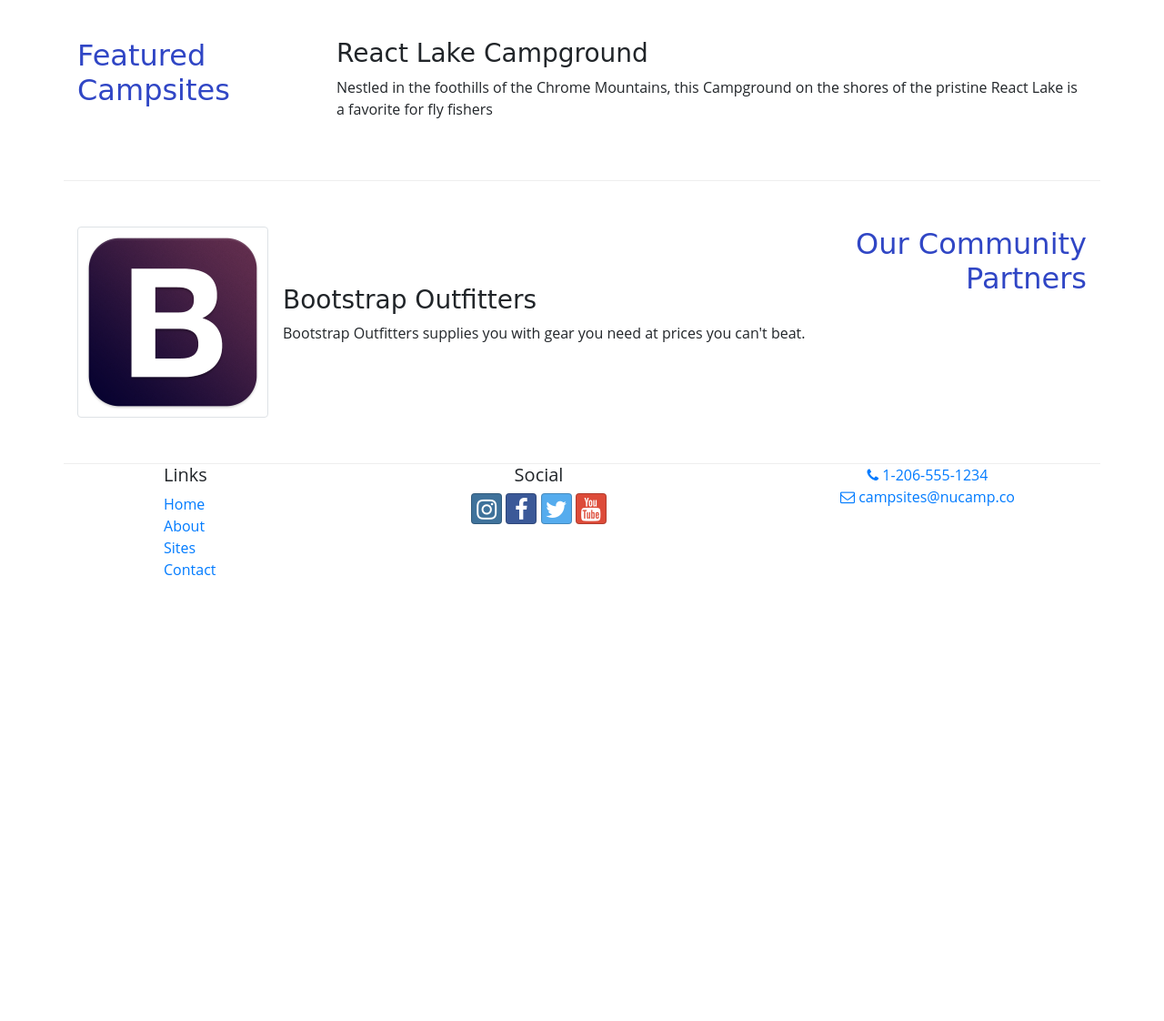
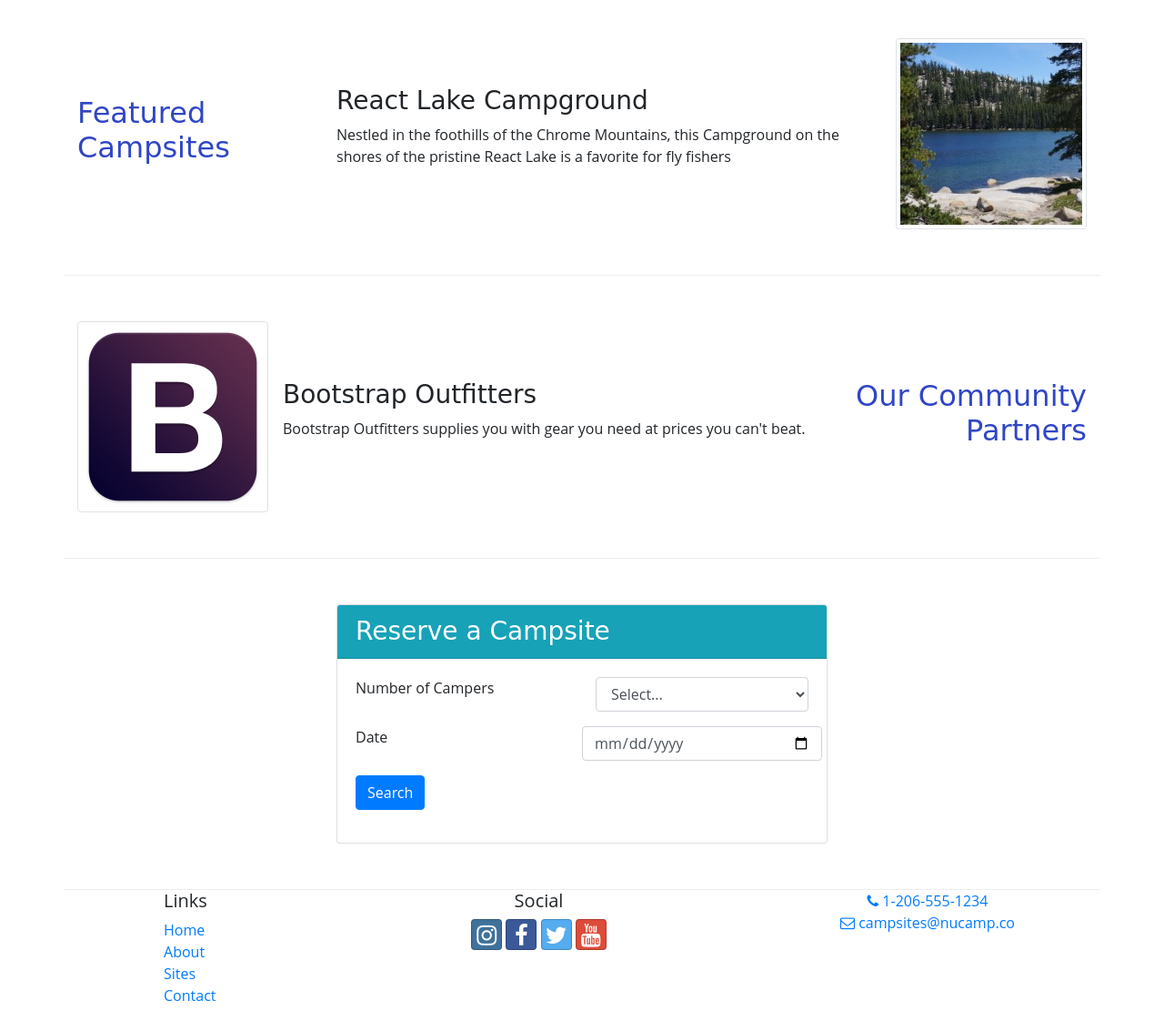
Before and after one commit to tidalwave2000/git-test, a website: page index.html in a window 1280 px wide. Shown: the part 640-1762 px from the top of the page at 91% size. Before the commit the page ends 1294 px from the top, so only its background shows below. Drawn offline with nearby package versions, Linux system fonts and the light colour scheme.

Commit message:
Reserve Campsite

```diff
--- a/index.html
+++ b/index.html
@@ -22,12 +22,16 @@
     <header class="jumbotron jumbotron-fluid">
         <div class="container">
             <div class="row row-content align-items-center">
-                <div class="col-4 col-sm-3 col=md-2 align-self-center">
+                <div class="col-4 col-sm-3 col-md-2 align-self-center">
                     <img src="img/logo.png" class="img-fluid" />
                 </div>
                 <div class="col">
                     <h1>NuCamp</h1>
                     <h2>a better way to camp</h2>
+                </div>
+                <!-- Reserve Button anchor -->
+                <div class="col-md-4 col-xl-2 mt-4">
+                    <a href="#reserveForm" class="btn btn-info btn-lg">Reserve Campsite</a>
                 </div>
             </div>
         </div>
@@ -72,19 +76,26 @@
                 </div>
             </div>
 
-            <div class="row row-content">
+            <div class="row row-content align-items-center">
 
-                <div class="col-sm-4 col-md-3">
+                <div class="col-sm-4 col-md-3 ">
                     <h2>Featured Campsites</h2>
                 </div>
 
                 <div class="col">
-                    <h3>React Lake Campground</h3>
-                    <p class="d-none d-sm-block">Nestled in the foothills of the Chrome Mountains, this Campground on the shores of the pristine React Lake is a favorite for fly fishers</p>
+                    <div class="media">
+
+                        <div class="media-body align-self-center">
+                            <h3>React Lake Campground</h3>
+                            <p class="d-none d-sm-block">Nestled in the foothills of the Chrome Mountains, this Campground on the shores of the pristine React Lake is a favorite for fly fishers</p>
+                        </div>
+
+                        <img class="d-flex ml-3 img-thumbnail order-last" src="img/react-lake-thumb.jpg" alt="React Lake" />
+                    </div>
                 </div>
             </div>
 
-            <div class="row row-content">
+            <div class="row row-content align-items-center">
                     <div class="col-sm-4 order-sm-last col-md-3">
                         <h2 class="text-sm-right">Our Community Partners</h2>
                     </div>
@@ -100,7 +111,41 @@
                         </div>
                     </div>
             </div>
+            <div class="row row-content align-items-center">
+                <div class="col-sm-6 mx-auto">
+                    <div class="card">
+                        <h3 class="card-header bg-info text-white">Reserve a Campsite</h3>
+                        <div class="card-body">
+                            <form id="reserveForm">
+                                <div class="row form-group">
+                                    <label for="numCampers" class="col col-sm-6">Number of Campers</label>
+                                    <div class="col-sm-6">
+                                        <select name="numCampers" class="form-control" id="numCampers">
+                                          <option selected>Select...</option>
+                                          <option value="1">1</option>
+                                          <option value="2">2</option>
+                                          <option value="3">3</option>
+                                          <option value="4">4</option>
+                                          <option value="5">5</option>
+                                          <option value="6">6</option>
+                                        </select>
+                                      </div>
+                                </div>
+                                <div class="row form-group">
+                                    <label for="date" class="col-sm-6">Date</label>
+                                    <input type="date" id="date" class="col-sm-6 form-control"  name="date" placeholder="mm/dd/yyyy"/>
+                                </div>
 
+                                <div class="form-group row">
+                                    <div class="col">
+                                        <button type="submit" class="btn btn-primary">Search</button>
+                                    </div>
+                                </div>
+                            </form>
+                        </div>
+                    </div>
+                </div>
+            </div>
     </div>
 
 
```
Also changed, not shown: 3 other files.
